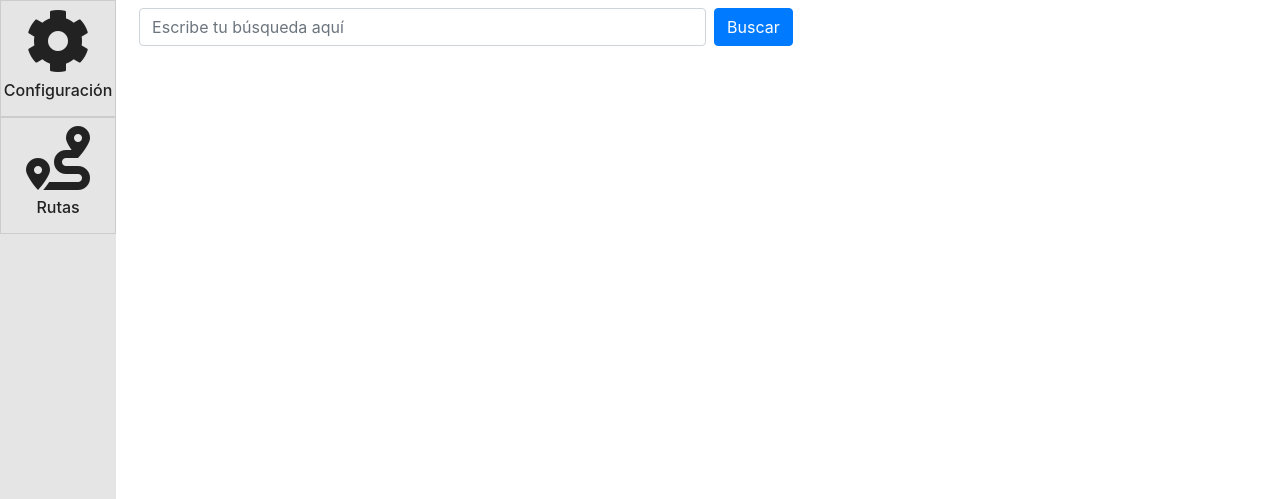
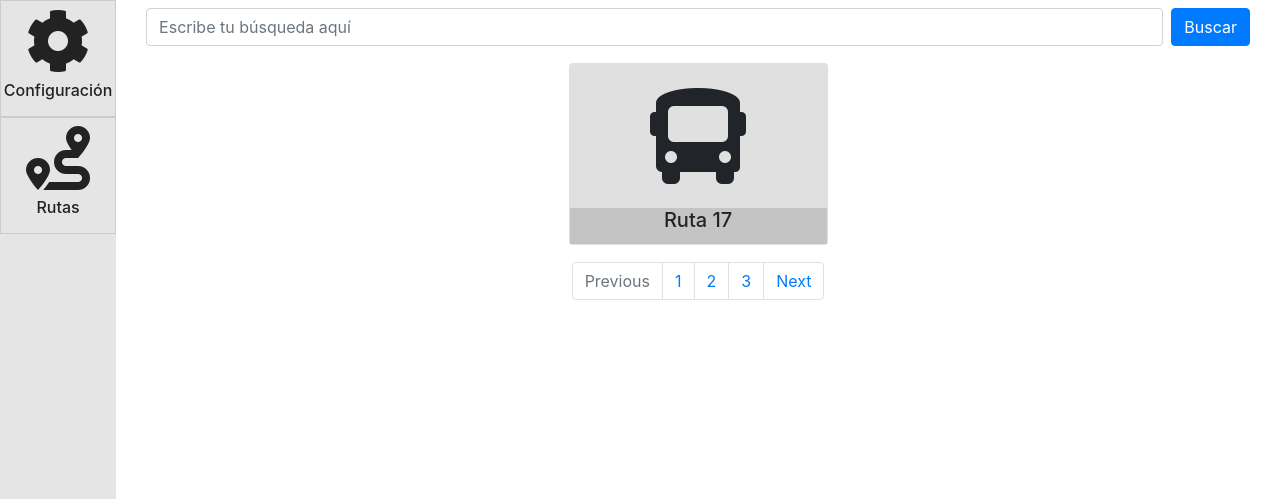
Before and after one commit to juansebastian028/ProyectoRutas, a PHP site: page / in a window 1280 px wide. Shown: the part 56-555 px from the top of the page. Run offline with PHP 8.4, Linux system fonts and the light colour scheme.

Commit message:
Pagina index terminada

```diff
--- a/view/assets/css/verticalmenu.css
+++ b/view/assets/css/app.css
@@ -29,3 +29,11 @@
     margin-top: .5rem;
     font-size: medium;
 }
+
+.bg-gray-dark{
+    background-color: #C4C4C4;
+}
+
+.bg-gray{
+    background-color: #E0E0E0;
+}
--- a/view/index.php
+++ b/view/index.php
@@ -8,7 +8,7 @@
     <!-- CSS Bootstrap -->
     <link rel="stylesheet" href="assets/bootstrap/css/bootstrap.min.css">
     <!--Own CSS-->
-    <link rel="stylesheet" href="assets/css/verticalmenu.css">
+    <link rel="stylesheet" href="assets/css/app.css">
     <!--Font Awesome-->
     <link rel="stylesheet" href="https://cdnjs.cloudflare.com/ajax/libs/font-awesome/5.15.1/css/all.min.css">
 </head>
@@ -36,20 +36,55 @@
         </div>
 
         <div class="container-fluid">
-            <form>
-                <div class="form-inline">
-                    <input class="form-control d-inline-block w-50 m-2" type="search" placeholder="Escribe tu búsqueda aquí" aria-label="Search">
-                    <button class="btn btn-primary d-inline-block" type="submit">Buscar</button>
+            <div class="container my-2">
+                <form class="d-flex">
+                        <input class="form-control mr-2" type="search" placeholder="Escribe tu búsqueda aquí" aria-label="Search">
+                        <button class="btn btn-primary" type="submit">Buscar</button>
+                </form>
+            </div>
+
+            <div class="row d-flex flex-row justify-content-center">
+                <div class="col-xs-12 col-sm-6 col-lg-3 m-2">
+                    <button class="btn d-block w-100 p-0">
+                        <div class="card">
+                            <div class="container-fluid bg-gray text-center py-4">
+                                <i class="fas fa-bus display-1"></i>
+                            </div>
+                            <div class="container-fluid bg-gray-dark text-center">
+                                <h5 class="card-title">Ruta 17</h5>
+                            </div>
+                        </div>
+                    </button>
                 </div>
-            </form>
+            </div>
+
+            <div class="d-flex justify-content-center mt-2">
+                <ul class="pagination">
+                    <li class="page-item disabled">
+                        <a class="page-link" href="#" tabindex="-1" aria-disabled="true">Previous</a>
+                    </li>
+                    <li class="page-item">
+                        <a class="page-link" href="#">1</a>
+                    </li>
+                    <li class="page-item" aria-current="page">
+                        <a class="page-link" href="#">2 <span class="sr-only">(current)</span></a>
+                    </li>
+                    <li class="page-item">
+                        <a class="page-link" href="#">3</a>
+                    </li>
+                    <li class="page-item">
+                        <a class="page-link" href="#">Next</a>
+                    </li>
+                </ul>
+            </div>
+
+
 
         </div>
 
-    </div>
-
     <!-- Script Bootstrap -->
+    <script src="assets/bootstrap/js/jquery-3.5.1.min.js"></script>
     <script src="assets/bootstrap/js/bootstrap.min.js"></script>
-    <script src="assets/bootstrap/js/jquery-3.5.1.min.js"></script>
 
 </body>
 </html>
```
